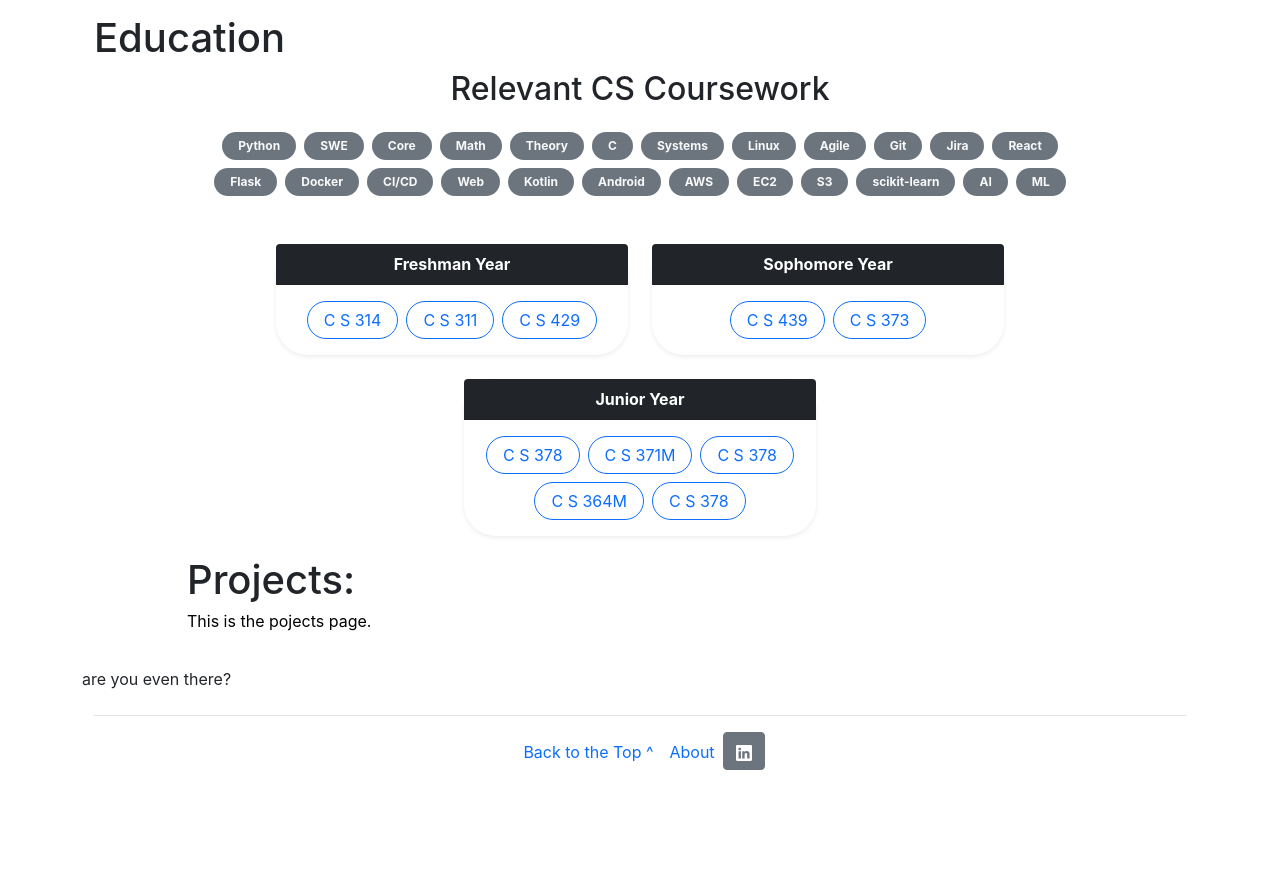
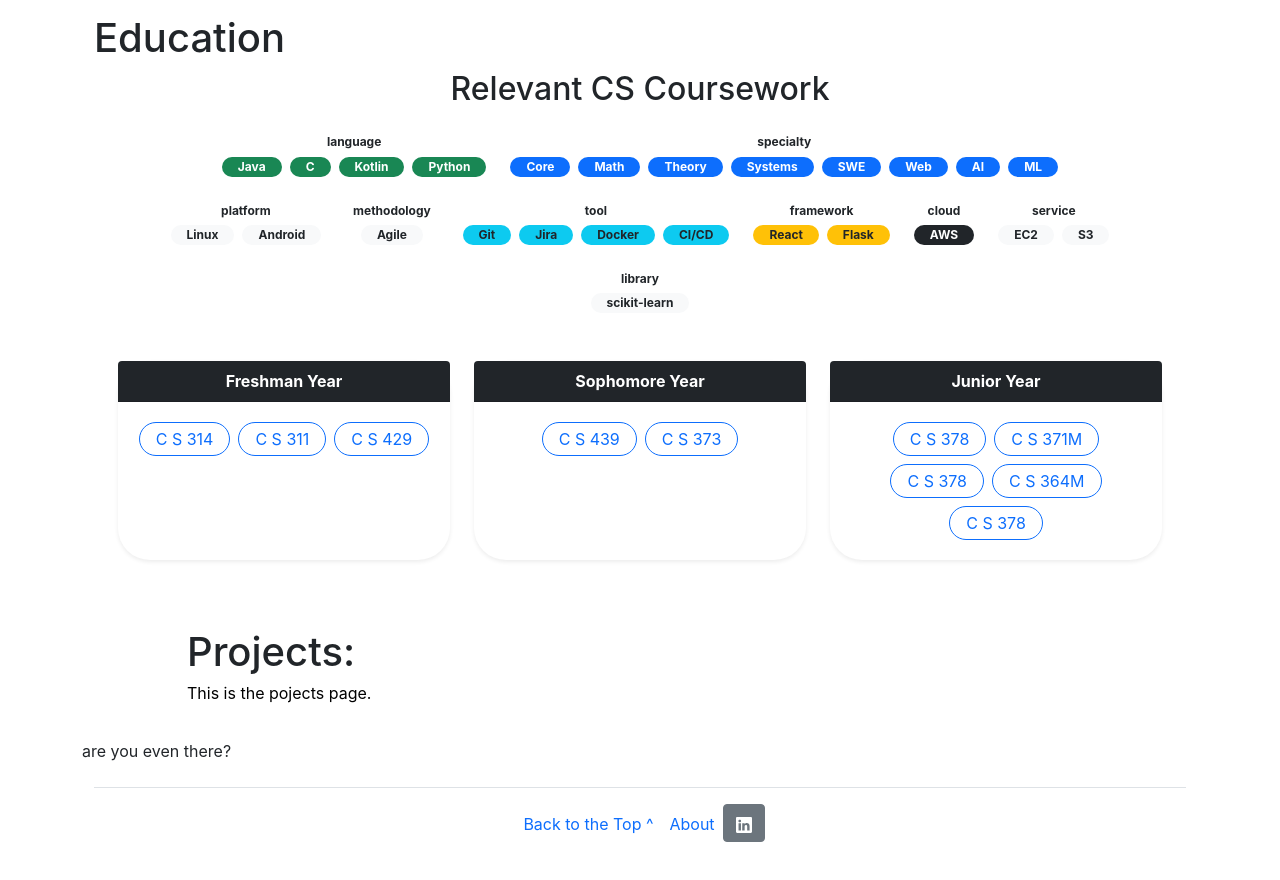
Before and after one commit to UTHasandhu/portfolio, a React (Create React App) app: page / in a window 1280 px wide. Shown: the part 800-1680 px from the top of the page. Before the commit the page ends 1612 px from the top, so only its background shows below. Built offline with nearby package versions, Linux system fonts and the light colour scheme; a web font is replaced by a local one.

Commit message:
Refactor Courses Pool to have data color coded

```diff
--- a/src/Components/Education/CoursesPool.jsx
+++ b/src/Components/Education/CoursesPool.jsx
@@ -22,6 +22,14 @@ const tagColors = {
   project: "bg-danger"
 };
 
+const groupTagsByType = (tags = []) => {
+  return tags.reduce((acc, tag) => {
+    if (!acc[tag.type]) acc[tag.type] = [];
+    acc[tag.type].push(tag.name);
+    return acc;
+  }, {});
+};
+
 export default function CoursesPool() {
   const [activeTag, setActiveTag] = useState(null);
   const [selectedCourse, setSelectedCourse] = useState(null);
@@ -33,24 +41,28 @@ export default function CoursesPool() {
     return acc;
   }, {});
 
-  const allTags = Array.from(
-    new Set(
-      transcriptData.flatMap((c) => c.tags?.map((t) => t.name) || [])
-    )
-  );
+  const allTags = transcriptData.flatMap((course) => course.tags || []);
+  const groupedTags = groupTagsByType(allTags);
 
-  const getTagColor = (type) => tagColors[type] || "bg-light text-dark";
+  const getTagColor = (type) => {
+    console.log("getTagColor called with type:", type);
+    return tagColors[type] || "bg-light text-dark";
+  };
 
   return (
     <div className="container-fluid">
       <h2 className="text-center mb-4">Relevant CS Coursework</h2>
 
-      {/* Tag filter pills */}
-      <div className="d-flex flex-wrap justify-content-center gap-2 mb-5">
-        {allTags.map((tag) => (
+      {/* Grouped Tag filter pills */}
+      <div className="mb-5 container d-flex flex-wrap justify-content-center gap-4">
+        {Object.entries(groupedTags).map(([type, tags]) => (
+          <div key={type} className="d-flex flex-column align-items-center">
+            <span className={`badge mb-1 bg-white text-dark`}>{type}</span>
+            <div className="d-flex flex-row flex-wrap gap-2">
+              {Array.from(new Set(tags)).map((tag) => (
                 <span
                   key={tag}
-            className={`badge rounded-pill px-3 py-2 ${activeTag === tag ? "bg-primary text-white" : "bg-secondary text-light"}`}
+                  className={`badge rounded-pill px-3 py-1 ${activeTag !== tag ? getTagColor(type) : "bg-secondary text-light"}`}
                   style={{ cursor: "pointer" }}
                   onClick={() => setActiveTag(activeTag === tag ? null : tag)}
                 >
@@ -58,9 +70,12 @@ export default function CoursesPool() {
                 </span>
               ))}
             </div>
+          </div>
+        ))}
+      </div>
 
       {/* Year Cards by Label */}
-      <div className="d-flex flex-wrap justify-content-center gap-4">
+      <div className="d-flex justify-content-center gap-4 mb-5">
         {Object.entries(groupedByLabel).map(([label, courses]) => (
           <div
             key={label}
@@ -70,13 +85,13 @@ export default function CoursesPool() {
             <div className="card-header bg-dark text-white rounded-top fw-bold" style={{ borderTopLeftRadius: "2rem", borderTopRightRadius: "2rem" }}>
               {label} Year
             </div>
-            <div className="card-body d-flex flex-wrap gap-2 justify-content-center">
+            <div className="card-body gap-3 justify-content-center">
               {courses
                 .filter((course) => !activeTag || course.tags?.some((t) => t.name === activeTag))
                 .map((course, idx) => (
                     <button
                     key={idx}
-                    className="btn btn-outline-primary rounded-pill px-3"
+                    className="btn btn-outline-primary rounded-pill px-3 py-1 m-1"
                       onClick={() => setSelectedCourse(course)}
                     >
                       {course.courseName.split(" - ")[0]}
--- a/src/tempData/transcriptData.json
+++ b/src/tempData/transcriptData.json
@@ -5,8 +5,7 @@
     "semester": "Fall 2021",
     "grade": "C",
     "tags": [
-      { "name": "Python", "type": "language" },
-      { "name": "SWE", "type": "specialty" },
+      { "name": "Java", "type": "language" },
       { "name": "Core", "type": "specialty" }
     ]
   },
```
Lines whose indentation alone changed are shown as unchanged.
